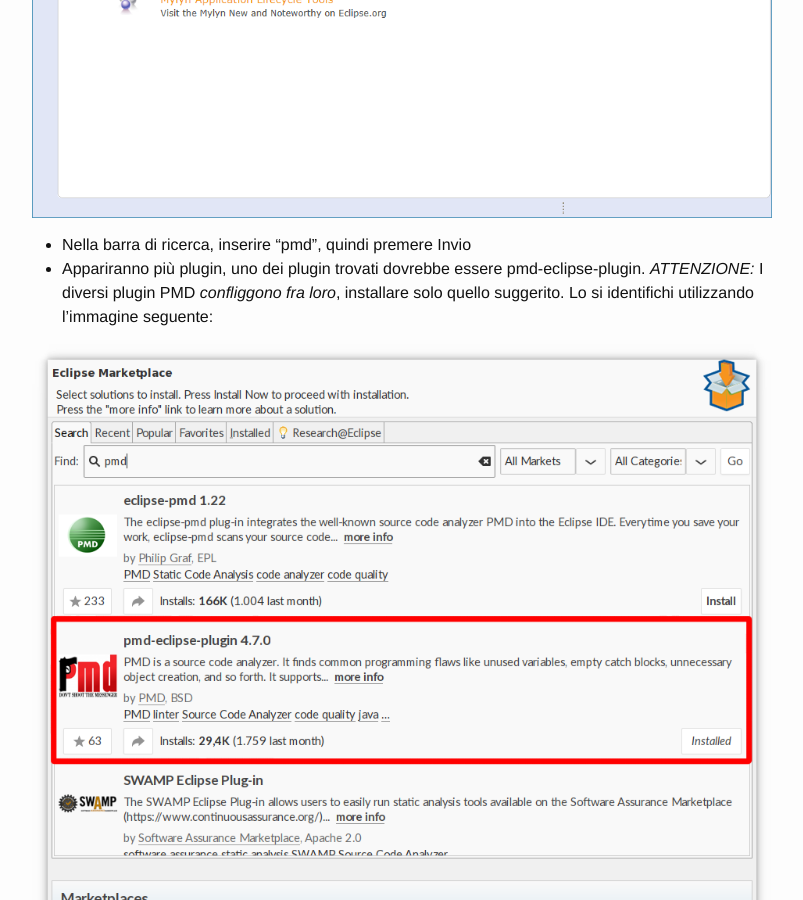
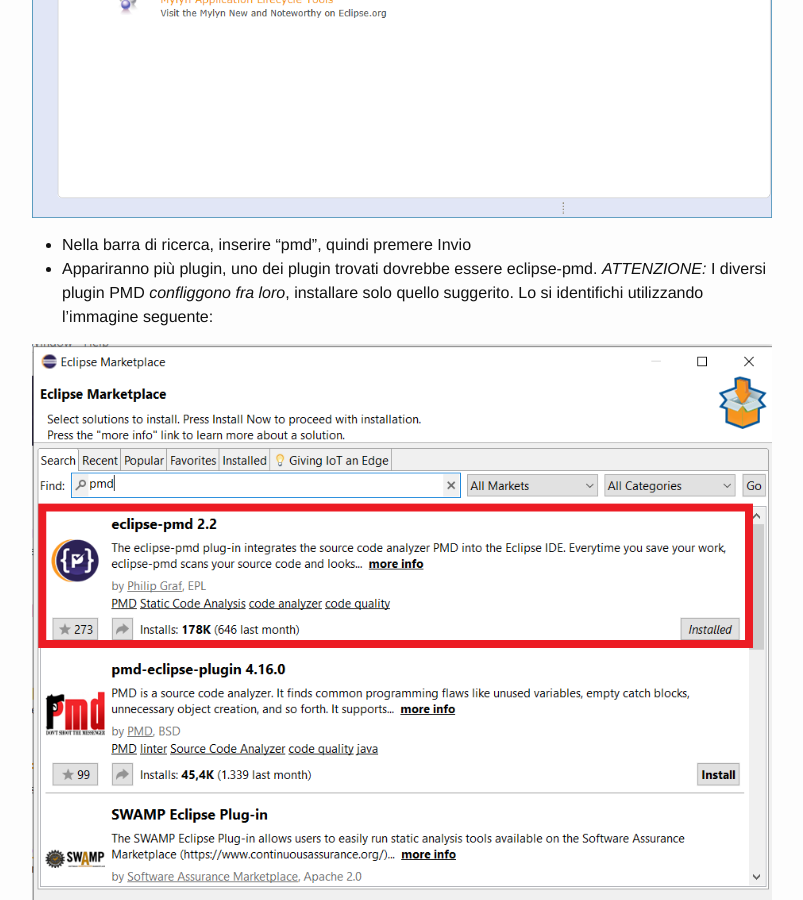
Before and after one commit to unibo-oop/software-installation, a Jekyll site: the page built from index.md, in a window 1280 px wide and 900 px high, scrolled down 11704 px. Shown: the whole window, without its empty margins (238-1041 px from the left). Built offline with Jekyll 4.4.1, drawn with Linux system fonts in a browser that asks for light colours.

Commit message:
change pmd plugin

```diff
--- a/index.md
+++ b/index.md
@@ -288,7 +288,7 @@ Eclipse utilizza un'architettura a plug-in. Lungo il corso ne utilizzeremo alcun
 ![Missing image](img/win10/install_eclipse/install_plugins_marketplace/1.png)
 
 * Nella barra di ricerca, inserire "pmd", quindi premere Invio
-* Appariranno più plugin, uno dei plugin trovati dovrebbe essere pmd-eclipse-plugin. *ATTENZIONE:* I diversi plugin PMD *confliggono fra loro*, installare solo quello suggerito. Lo si identifichi utilizzando l'immagine seguente:
+* Appariranno più plugin, uno dei plugin trovati dovrebbe essere eclipse-pmd. *ATTENZIONE:* I diversi plugin PMD *confliggono fra loro*, installare solo quello suggerito. Lo si identifichi utilizzando l'immagine seguente:
 
 ![Missing image](img/eclipse/pmd.png)
 
```
Also changed, not shown: img/eclipse/pmd.png.
